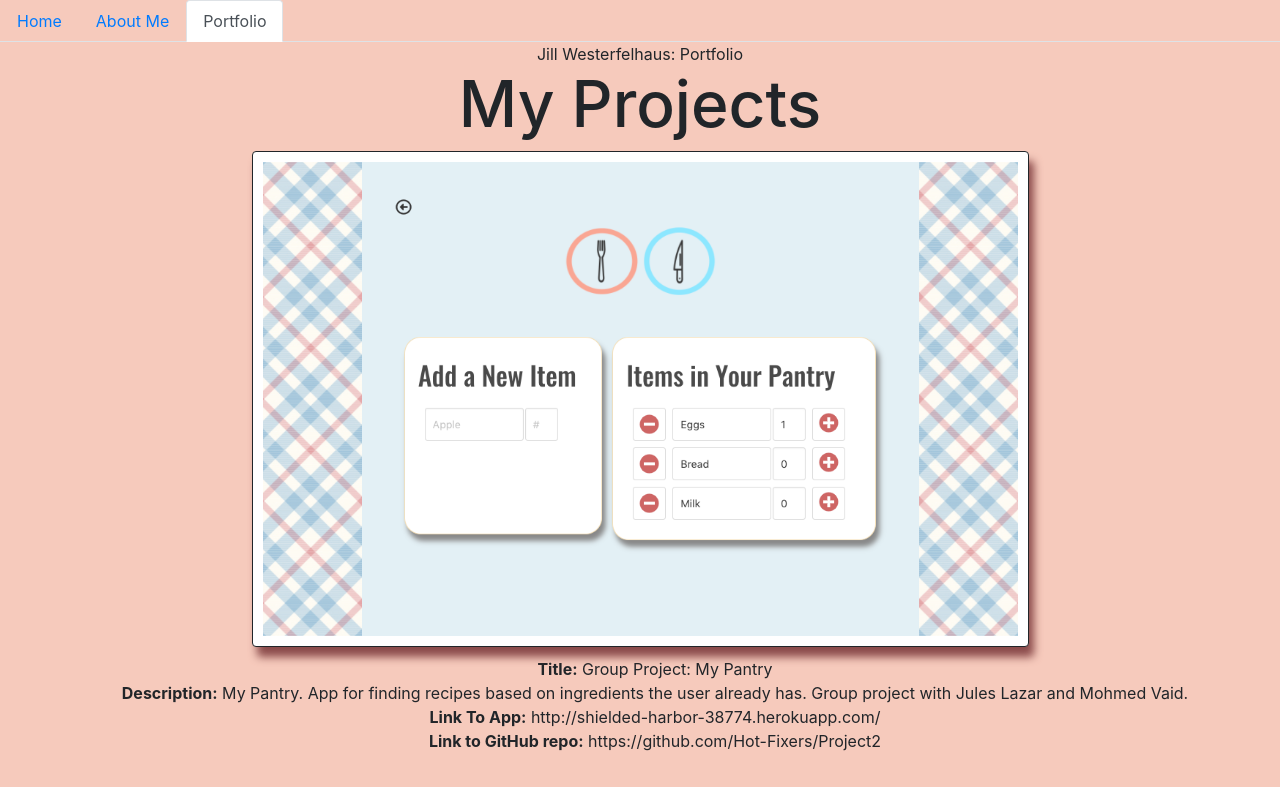
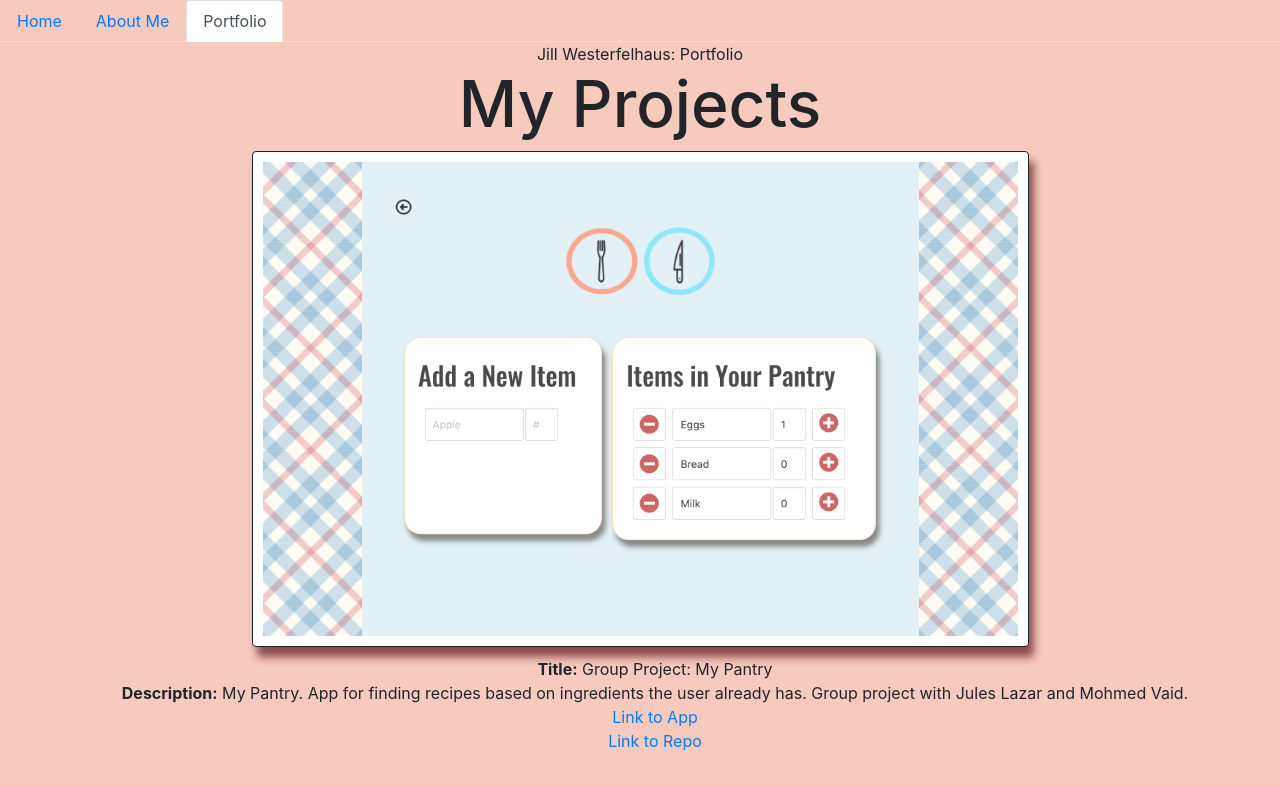
Before and after one commit to JIllWesterfelhaus/ReactPortfolio, a React (Create React App) app in the folder portfolio/: page /portfolio in a window 1280 px wide. Shown: the top 787 px of the page. Built offline with nearby package versions, Linux system fonts and the light colour scheme.

Commit message:
made links in Portfolio clickable

```diff
--- a/portfolio/src/components/pages/Project.js
+++ b/portfolio/src/components/pages/Project.js
@@ -17,10 +17,10 @@ function Project(props) {
             <strong>Description:</strong> {props.description}
           </li>
           <li>
-            <strong>Link To App:</strong> {props.linkToApp}
+            <a href={props.linkToApp}>Link to App</a>
           </li>
           <li>
-            <strong>Link to GitHub repo:</strong> {props.linkToRepo}
+            <a href={props.linkToRepo}>Link to Repo</a>
           </li>
         </ul>
      </div>
```
